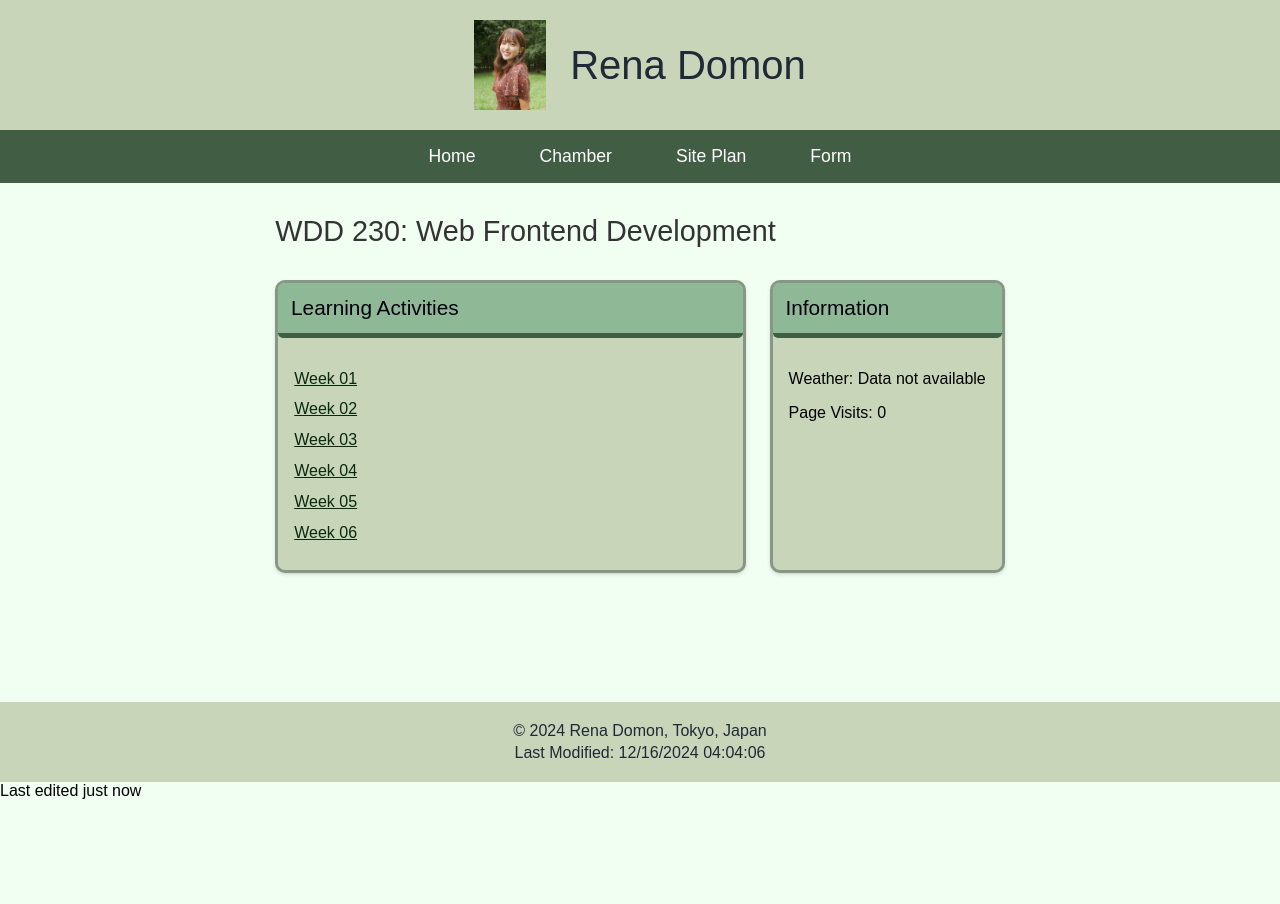
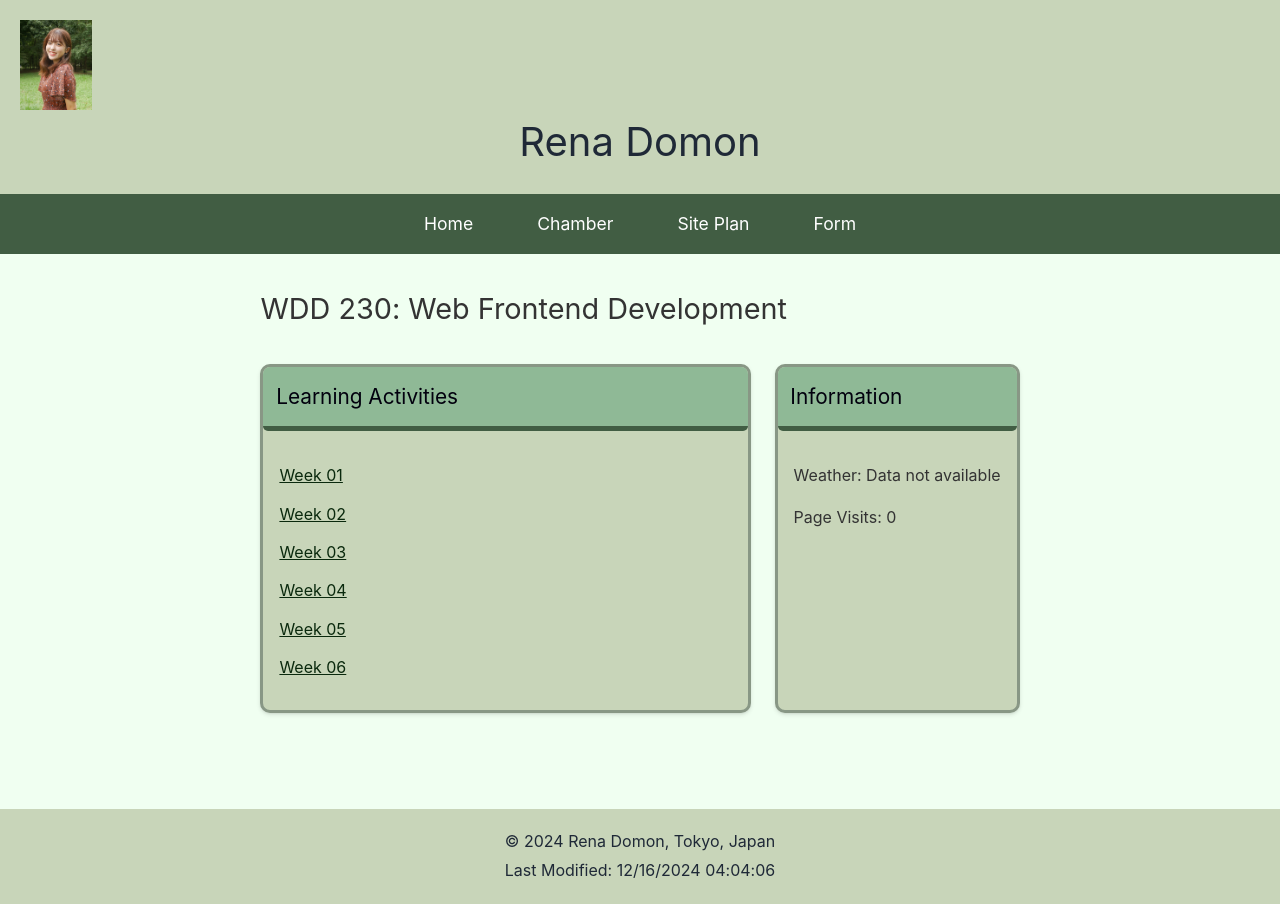
Before and after one commit to rdomon/wdd230, a plain HTML site: page index.html in a window 1280 px wide. Before the commit the page ends 800 px from the top, so only its background shows below. Drawn offline with Linux system fonts and the light colour scheme; a web font is replaced by a local one.

Commit message:
added normalize.css

```diff
--- a/index.html
+++ b/index.html
@@ -6,8 +6,10 @@
 
     <link rel="stylesheet" type="text/css" href="styles/base.css">
     <link rel="stylesheet" type="text/css" href="styles/larger.css">
+    <link rel="stylesheet" type="text/css" href="styles/normalize.css">
 
-    <title>Rena Domon - Home</title>
+
+    <title>Rena Domon - WDD 230 - Web Frontend Development</title>
 
     <meta name="description" content="WDD 230 - Web Frontend Development- This is Rena Domon's course assignment portal.">
     <meta name="author" content="Rena Domon">
@@ -65,4 +67,3 @@
     <script src="scripts/getDates.js"></script>
 </body>
 </html>
-Last edited just now
--- a/styles/base.css
+++ b/styles/base.css
@@ -30,7 +30,7 @@ header h1 {
     display: flex;
     align-items: center;
     justify-content: center;
-    gap: rem;
+    gap: 1rem;
     max-width: 42rem;
     margin: 0 auto;
 }
--- /dev/null
+++ b/styles/normalize.css
@@ -0,0 +1,117 @@
+/* Reset and Normalize CSS */
+/* Modern CSS Reset - https://andy-bell.co.uk/a-modern-css-reset/ */
+/* Box sizing rules */
+*,
+*::before,
+*::after {
+    box-sizing: border-box;
+    margin: 0;
+    padding: 0;
+}
+
+/* Prevent font size inflation */
+html {
+    -moz-text-size-adjust: none;
+    -webkit-text-size-adjust: none;
+    text-size-adjust: none;
+}
+
+/* Remove default margin and padding */
+body, h1, h2, h3, h4, p,
+figure, blockquote, dl, dd {
+    margin: 0;
+    padding: 0;
+}
+
+/* Remove list styles on ul, ol elements */
+ul, ol {
+    list-style: none;
+    margin: 0;
+    padding: 0;
+}
+
+/* Set core root defaults */
+html:focus-within {
+    scroll-behavior: smooth;
+}
+
+/* Set core body defaults */
+body {
+    min-height: 100vh;
+    text-rendering: optimizeSpeed;
+    line-height: 1.5;
+}
+
+/* Make images easier to work with */
+img, picture, svg {
+    max-width: 100%;
+    display: block;
+    height: auto;
+}
+
+/* Inherit fonts for inputs and buttons */
+input, button, textarea, select {
+    font: inherit;
+}
+
+/* Remove all animations, transitions and smooth scroll for people with preferences */
+@media (prefers-reduced-motion: reduce) {
+    html:focus-within {
+        scroll-behavior: auto;
+    }
+
+    *,
+    *::before,
+    *::after {
+        animation-duration: 0.01ms !important;
+        animation-iteration-count: 1 !important;
+        transition-duration: 0.01ms !important;
+        scroll-behavior: auto !important;
+    }
+}
+
+/* Accessibility and focus states */
+:focus {
+    outline: 3px solid #4A90E2;
+    outline-offset: 2px;
+}
+
+/* Additional semantic HTML5 display */
+article, aside, details, figcaption, figure,
+footer, header, hgroup, menu, nav, section {
+    display: block;
+}
+
+/* Typography baseline */
+body {
+    font-family: -apple-system, BlinkMacSystemFont, 'Segoe UI', Roboto, Oxygen, Ubuntu, Cantarell, 'Open Sans', 'Helvetica Neue', sans-serif;
+    color: #333;
+    line-height: 1.6;
+}
+
+/* Anchor tag reset */
+a {
+    text-decoration: none;
+    color: inherit;
+    transition: color 0.3s ease;
+}
+
+a:hover {
+    text-decoration: underline;
+}
+
+/* Remove default button styles */
+button {
+    background: none;
+    border: none;
+    cursor: pointer;
+}
+
+/* Print media query for better print styles */
+@media print {
+    body {
+        font-size: 12pt;
+        color: #000;
+        background: #fff;
+    }
+}
```
